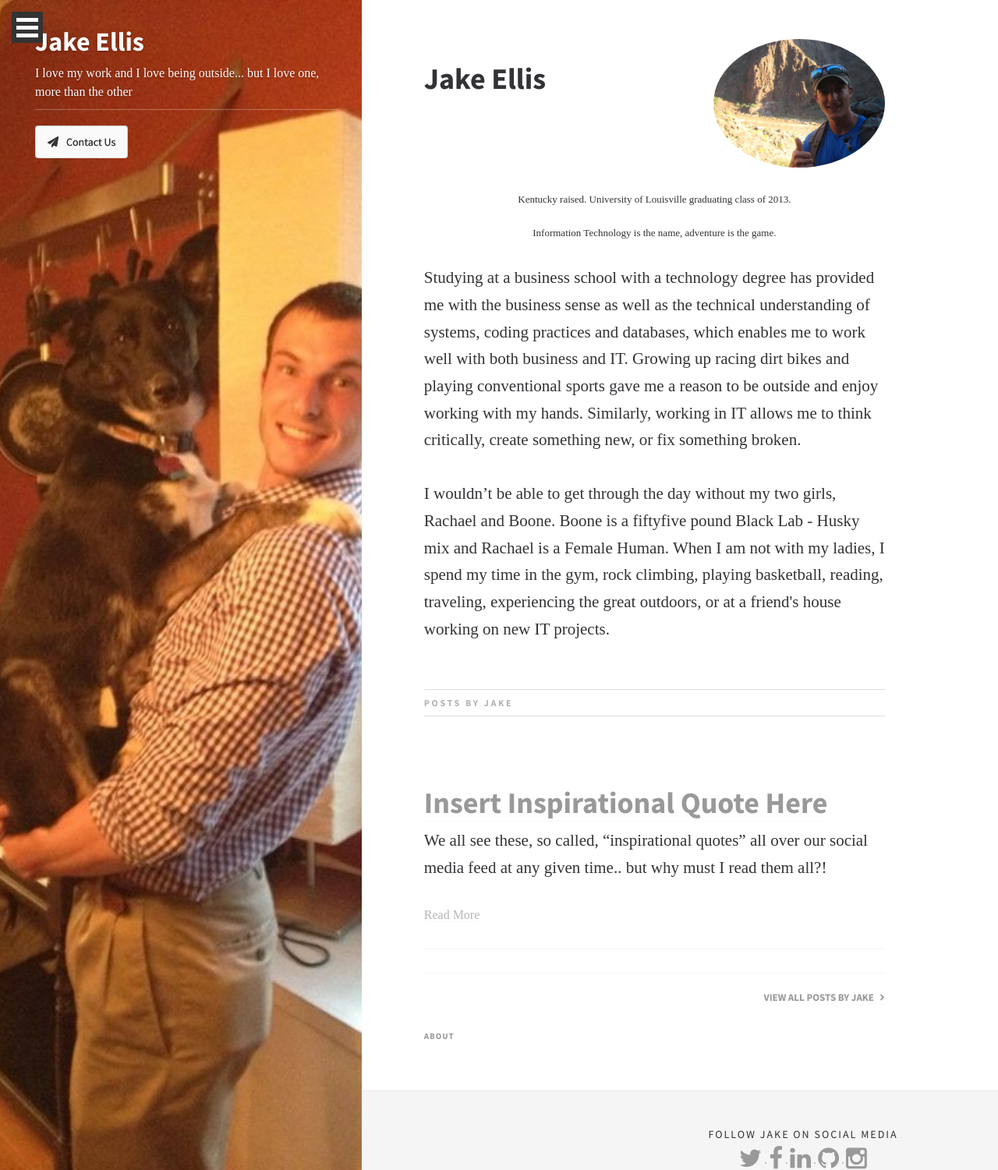
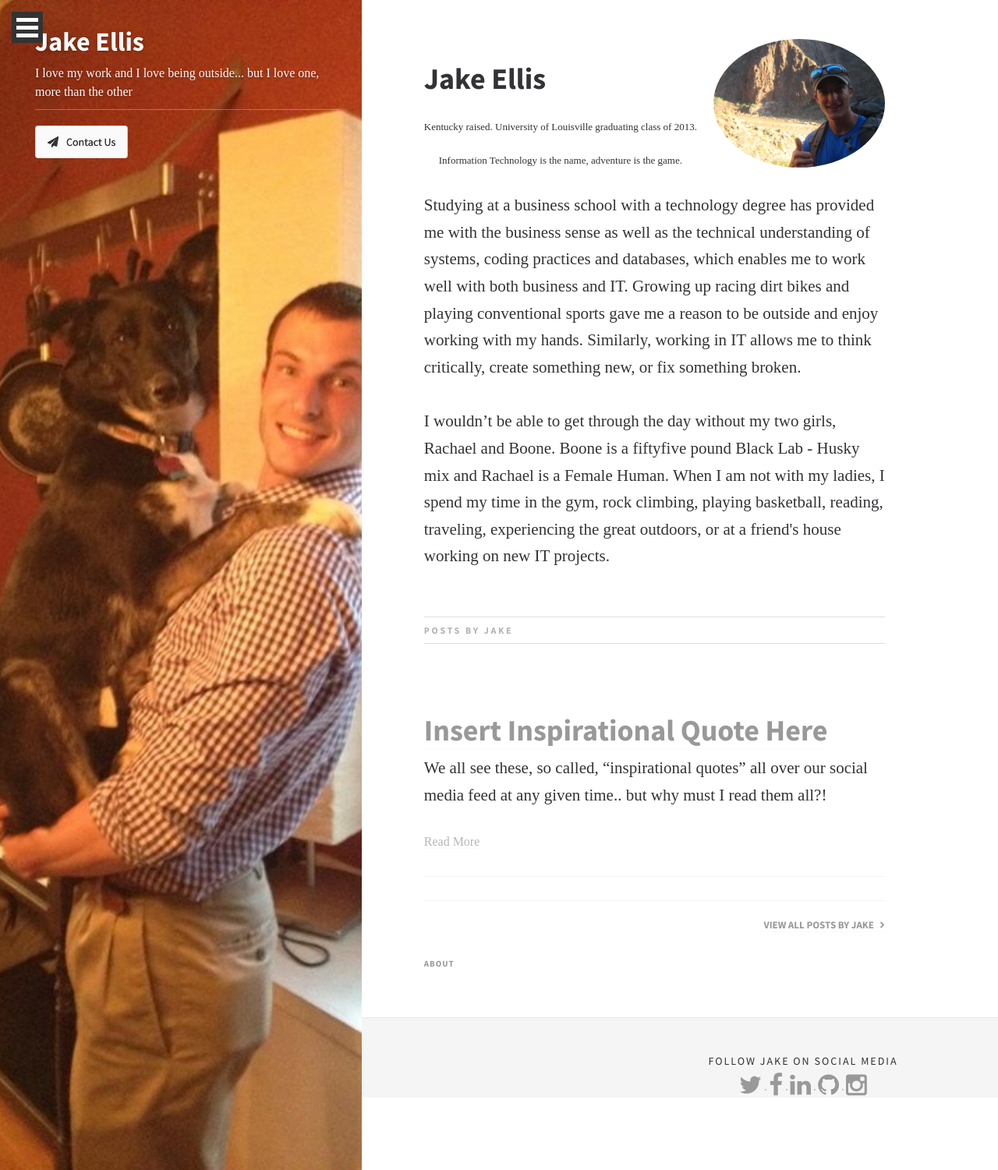
Before and after one commit to EJBlog/EJBlog.github.io, a Jekyll site: the page built from author_jake.html, in a window 1280 px wide. Shown: the whole page at 78% size. Built offline with Jekyll 4.4.1, drawn with Linux system fonts in a browser that asks for light colours; nearby versions of some CDN libraries; some web fonts are replaced.

Commit message:
Update author_jake.html

```diff
--- a/_layouts/author_jake.html
+++ b/_layouts/author_jake.html
@@ -78,8 +78,6 @@
 
                         <div class="author-bio__info">
                             <h1>Jake Ellis</h1>
-                        </div>
-                        <div class="author-bio__info">
                             <p>
                                 <font size="2">
                                 <center>Kentucky raised. University of Louisville graduating class of 2013. </center>
@@ -87,6 +85,9 @@
                                 <center>Information Technology is the name, adventure is the game.</center>
                                 </font>
                             </p>
+                        </div>
+                        <div class="author-bio__info">
+
 
                             <p>
                                 Studying at a business school with a technology degree has provided me with the business sense as well as the technical understanding of systems, coding practices and databases, which enables me to work well with both business and IT. Growing up racing dirt bikes and playing conventional sports gave me a reason to be outside and enjoy working with my hands. Similarly, working in IT allows me to think critically, create something new, or fix something broken.
```
